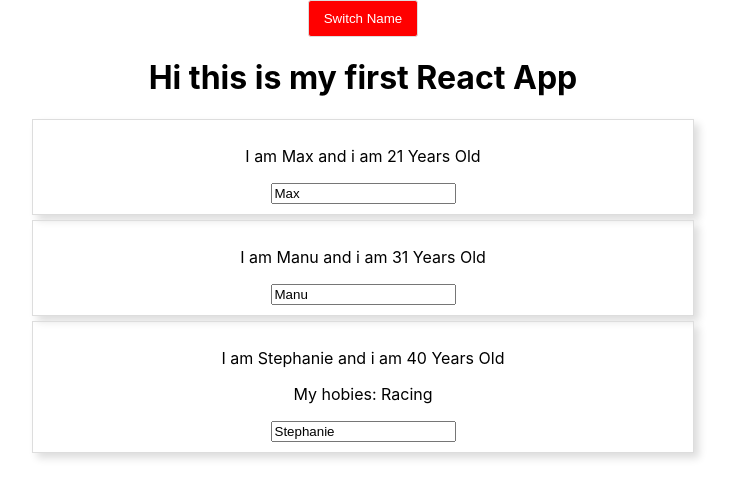
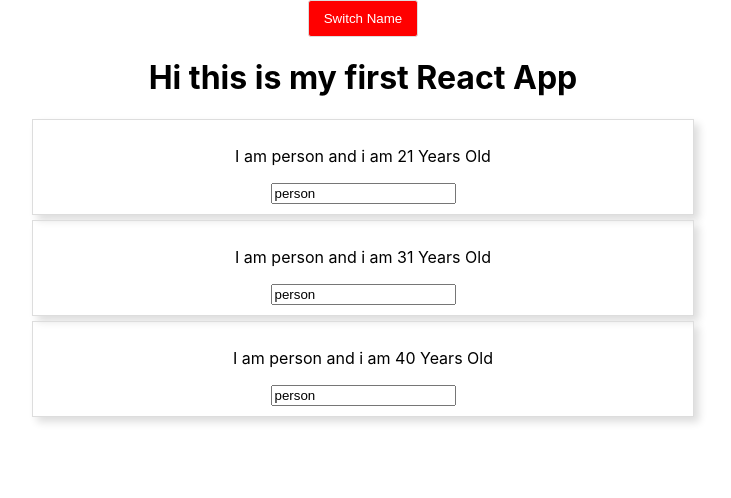
Before and after one commit to TowhidAust/ReactLearning, a React (Create React App) app in the folder my-app/: page / in a window 1280 px wide. Both pictures are taken after a click on the button "Switch Name". Shown: the top 498 px of the page, without its empty margins (277-1008 px from the left). Built offline with nearby package versions, Linux system fonts and the light colour scheme.

Commit message:
listing the person using map function.
map function basically includes the array of the state.

```diff
--- a/my-app/src/App.js
+++ b/my-app/src/App.js
@@ -53,20 +53,10 @@
     if(this.state.showPersons){
       persons = (
         <div>
-            <Person
-            name = {this.state.persons[0].name}
-            age ={this.state.persons[0].age}
-            click = {this.switchNameHandler.bind(this, "FountainPen")}
-            />
+          {this.state.persons.map(person => {
+            return <Person name = {Person.name} age = {person.age}/>
+          })}
 
-            <Person
-            name={this.state.persons[1].name}
-            age = {this.state.persons[1].age} />
-
-            <Person
-            name={this.state.persons[2].name}
-            age = {this.state.persons[2].age}
-            change={this.nameChangeHandler}> My hobies: Racing </Person>
         </div>
       )
     }
```
